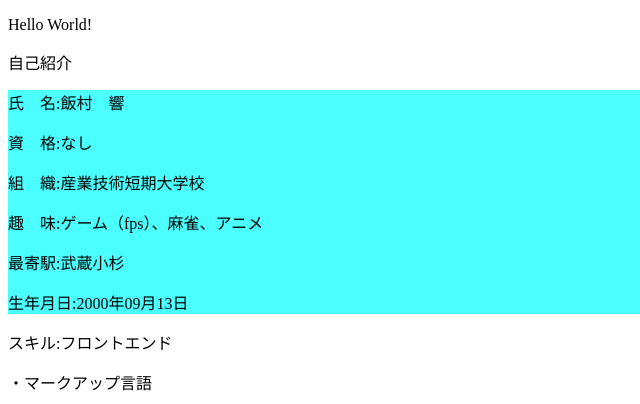
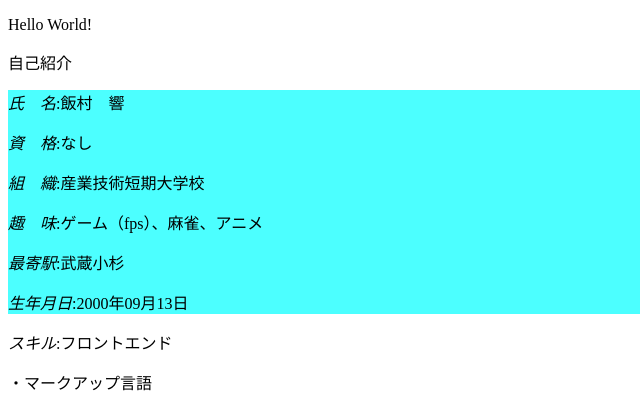
Before and after one commit to hibiki0913/portfolio, a plain HTML site: page index.html in a window 1280 px wide. Shown: the top 404 px of the page, 0-640 px from the left. Drawn offline with Linux system fonts and the light colour scheme; a script that the page names is missing.

Commit message:
10回目

```diff
--- a/index.html
+++ b/index.html
@@ -15,18 +15,18 @@
     <p>自己紹介</p>
 
     <div style="background-color:#4cffff">
-    <p>氏　名:飯村　響</p>
-    <p>資　格:なし</p>
-    <p>組　織:産業技術短期大学校</p>
-    <p>趣　味:ゲーム（fps）、麻雀、アニメ</p>
-    <p>最寄駅:武蔵小杉</p>
-    <p>生年月日:2000年09月13日</p>
+    <p><em>氏　名</em>:飯村　響</p>
+    <p><em>資　格</em>:なし</p>
+    <p><em>組　織</em>:産業技術短期大学校</p>
+    <p><em>趣　味</em>:ゲーム（fps）、麻雀、アニメ</p>
+    <p><em>最寄駅</em>:武蔵小杉</p>
+    <p><em>生年月日</em>:2000年09月13日</p>
     </div>
-    <p>スキル:フロントエンド</p>
-    <p>        ・マークアップ言語</p>
-    <p>          ・HTML</p>
-    <P>        ・スタイルシート　</P>
-    <p>        　・CSS3</p>
+    <p><em>スキル</em>:フロントエンド</p>
+    <p>                 ・マークアップ言語</p>
+    <p>                     ・HTML</p>
+    <P>                 ・スタイルシート　</P>
+    <p>        　           ・CSS3</p>
 
     <p>自己アピール</p>
 
```
